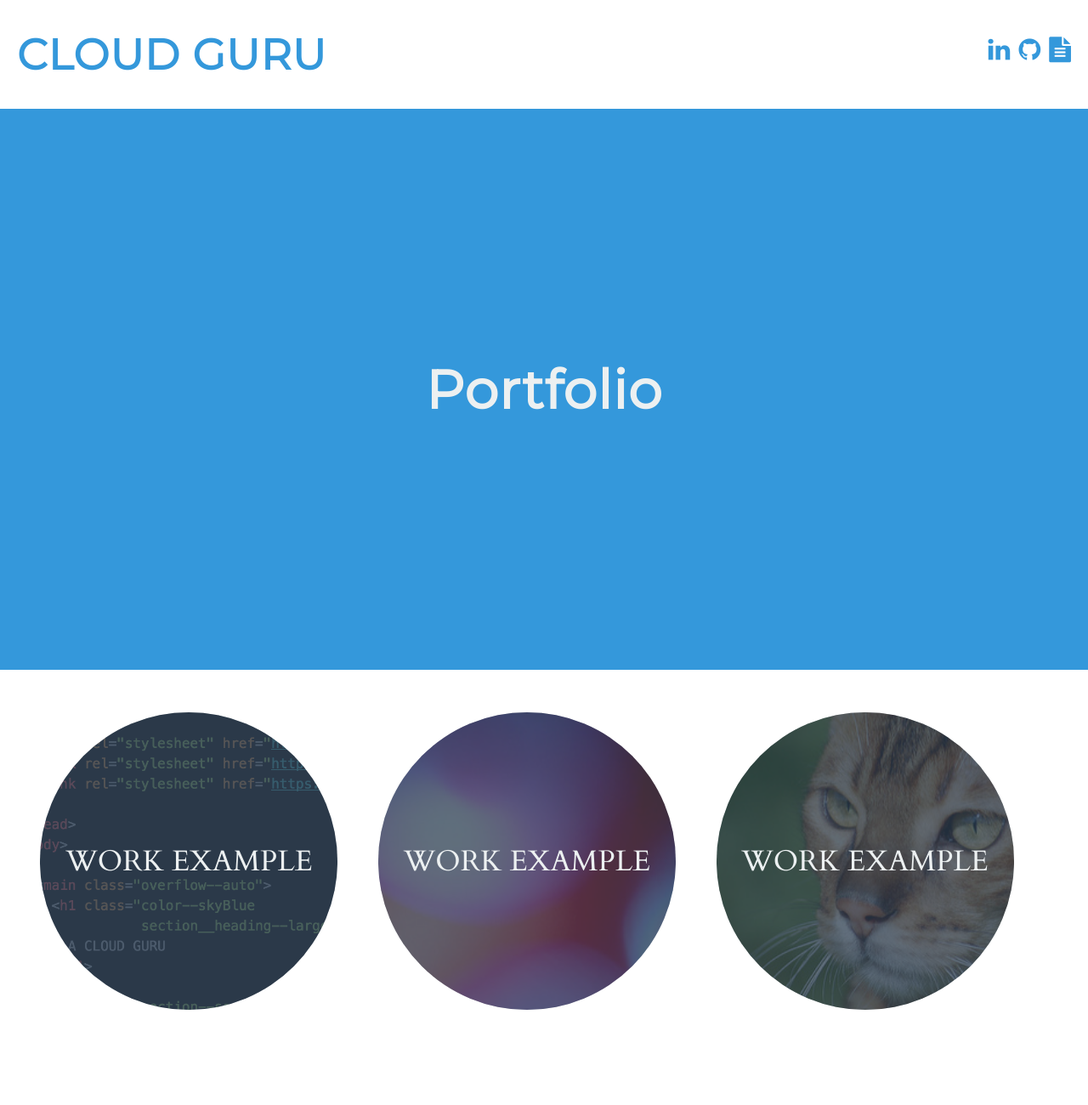
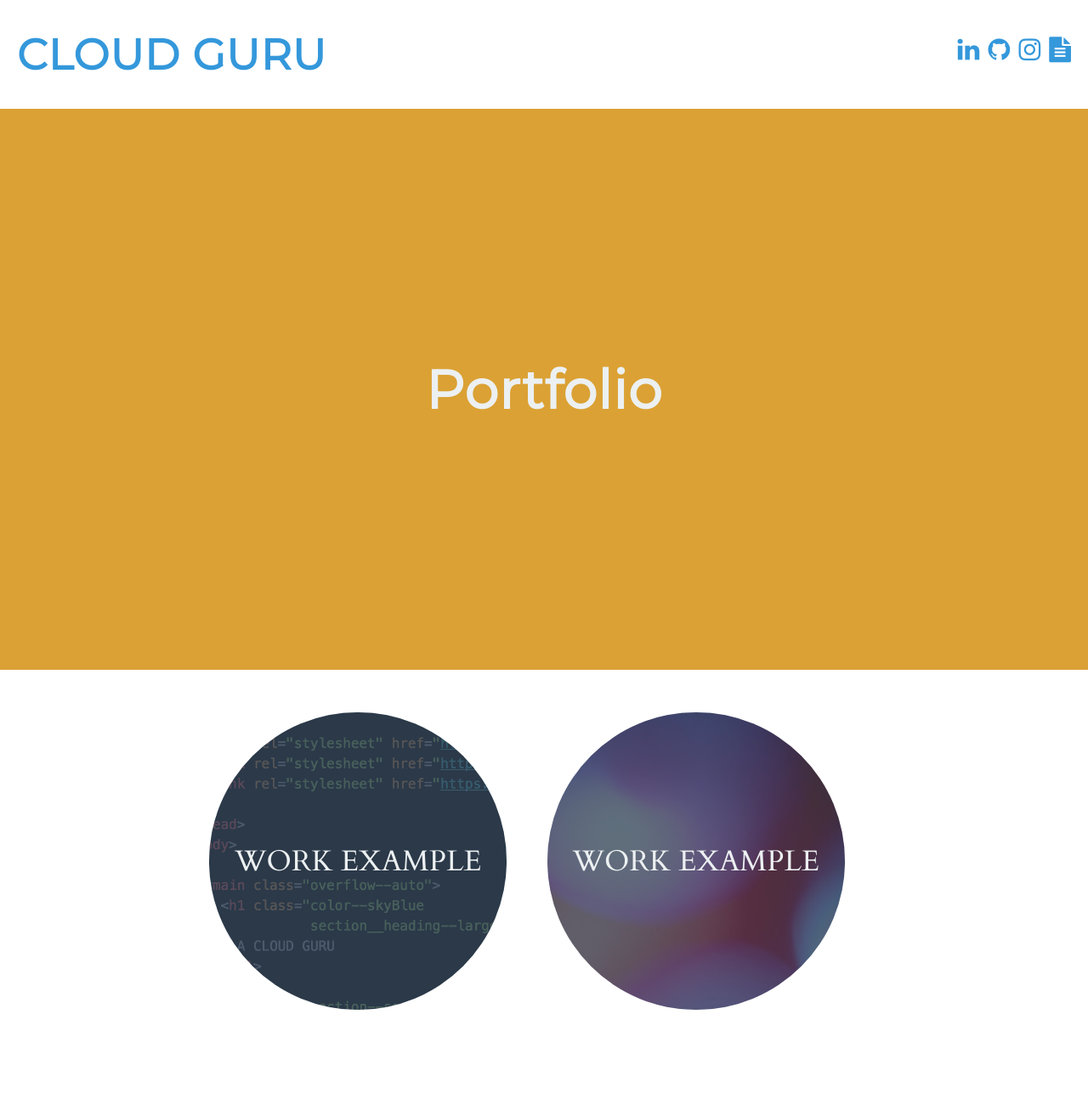
Before and after one commit to mfotheringham/acg-serverless, a plain HTML site: page index.html in a window 1280 px wide. Shown: the top 1300 px of the page at 85% size. Drawn offline with Linux system fonts and the light colour scheme.

Commit message:
Add files

```diff
--- a/index.html
+++ b/index.html
@@ -2,7 +2,7 @@
 <html>
   <head>
     <meta charset="utf-8">
-    <title>A Portfolio In The Cloud</title>
+    <title>FipJip: Cloud Project</title>
     <link rel="stylesheet" href="styles/main.css"/>
 
     <link rel="stylesheet" href="https://maxcdn.bootstrapcdn.com/font-awesome/4.7.0/css/font-awesome.min.css"/>
@@ -43,11 +43,22 @@
           </a>
         </li>
 
+        <!-- Link to Instagram profile -->
+        <li class="socialWrapper color--skyBlue">
+          <a class="social color--skyBlue"
+              title="Instagram Profile"
+              target="_blank"
+              href="#">
+            <i class="fa fa-instagram"></i>
+          </a>
+        </li>
+
         <!-- Link to resume, probably a .pdf -->
         <li class="socialWrapper">
           <a class="social color--skyBlue"
              title="Resume"
-             href="#">
+             target="_blank"
+             href="docs/Resume.pdf">
             <i class="fa fa-file-text"></i>
           </a>
         </li>
@@ -91,21 +102,6 @@
         </div>
       </div>
 
-      <div class="section__exampleWrapper">
-        <div class="section__example">
-          <img alt="example screenshot of a project involving cats"
-               class="section__exampleImage"
-               src="images/example3.png"/>
-          <!-- “Bengal cat” by roberto shabs is licensed under CC BY 2.0
-               https://www.flickr.com/photos/37287295@N00/2540855181 -->
-          <dl class="color--cloud">
-            <dt class="section__exampleTitle section__text--centered">
-              Work Example
-            </dt>
-            <dd></dd>
-          </dl>
-        </div>
-      </div>
     </section>
 
     <section class="background--skyBlue section">
--- a/styles/main.css
+++ b/styles/main.css
@@ -21,7 +21,7 @@
 */
 
 .background--skyBlue {
-  background-color: rgb(52, 152, 219);
+  background-color: rgb(219, 161, 52);
 }
 
 .color--skyBlue {
```
Also changed, not shown: 1 other file.
